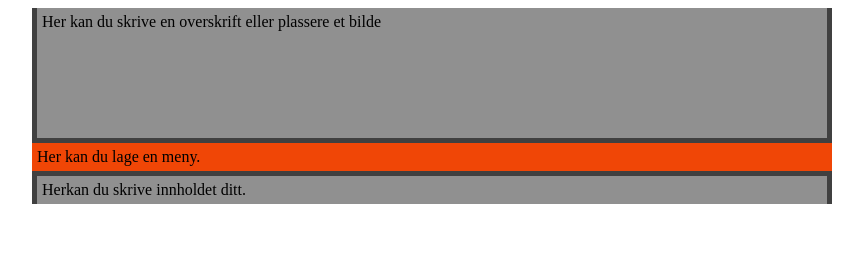
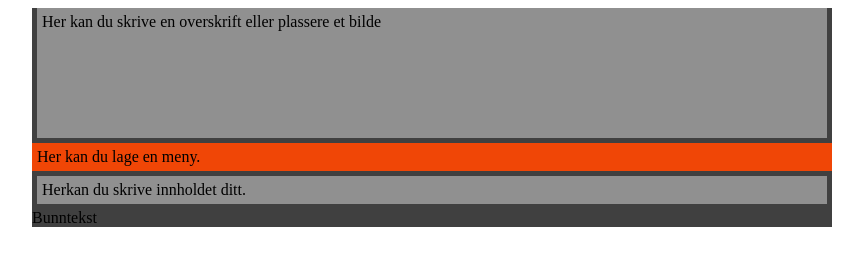
Before and after one commit to Susanne2002/uke-47-8.3, a plain HTML site: page index.html in a window 1280 px wide. Shown: the whole page, without its empty margins (208-1071 px from the left). Drawn offline with Linux system fonts and the light colour scheme.

Commit message:
Update index.html

```diff
--- a/index.html
+++ b/index.html
@@ -23,4 +23,8 @@
    Herkan du skrive innholdet ditt.
    </div>
 
+   <div class="bunntekst">
+      Bunntekst
+   </div>
+
 </div> <!-- innpakning -->
```
